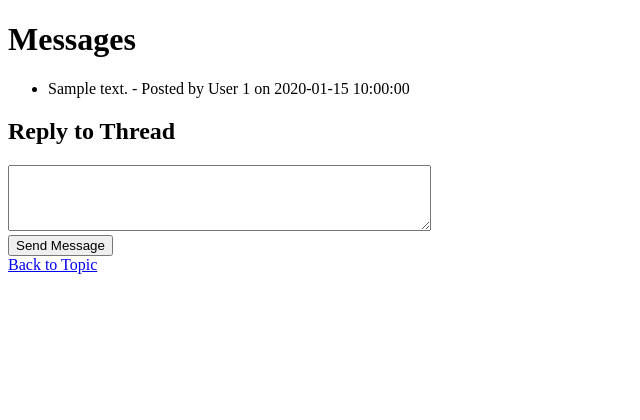
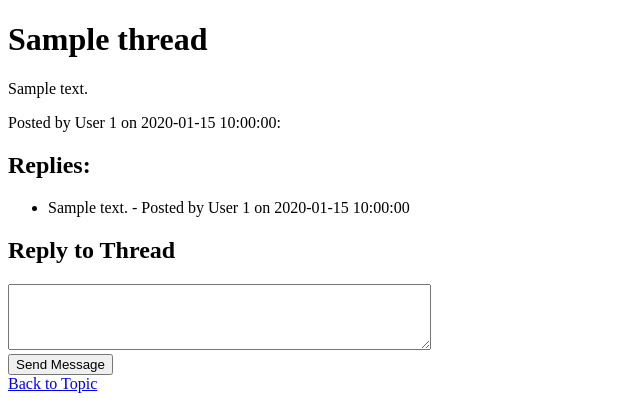
Before and after one commit to Karri6/db-and-web-dev, a Flask app: page /thread/1 in a window 1280 px wide. Shown: the top 420 px of the page, without its empty margins (0-640 px from the left). Run offline with Flask 3, Linux system fonts and the light colour scheme; tables that the repository leaves empty hold one stand-in row (values such as "Sample post").

Commit message:
Add new topic and general fixes

```diff
--- a/sovellus/app_modules/db_actions.py
+++ b/sovellus/app_modules/db_actions.py
@@ -23,6 +23,10 @@ def get_messages(thread_id):
     return Message.query.filter_by(thread_id=thread_id).all()
 
 
+def get_thread(thread_id):
+    return Thread.query.filter_by(id=thread_id).first()
+
+
 def add_thread(title, content, topic_id, user_id):
     new_thread = Thread(title=title, content=content, topic_id=topic_id, user_id=user_id)
     db.session.add(new_thread)
@@ -38,3 +42,10 @@ def add_message(content, thread_id, user_id):
 def get_topic_id(thread_id):
     thread = Thread.query.filter_by(id=thread_id).first()
     return thread.topic_id
+
+
+def add_topic(title, user_id):
+    new_topic = Topic(title=title, user_id=user_id)
+    db.session.add(new_topic)
+    db.session.commit()
+    return new_topic.id
--- a/sovellus/app_modules/routes.py
+++ b/sovellus/app_modules/routes.py
@@ -48,5 +48,19 @@ def show_thread(thread_id):
         return redirect(url_for('main.show_thread', thread_id=thread_id))
 
     messages = get_messages(thread_id)
+    thread = get_thread(thread_id)
     topic_id = get_topic_id(thread_id)
-    return render_template("thread.html", messages=messages, thread_id=thread_id, topic_id=topic_id)
+    return render_template("thread.html", messages=messages, thread=thread,
+                           thread_id=thread_id, topic_id=topic_id)
+
+
+@main.route("/new_topic", methods=["GET", "POST"])
+def new_topic():
+    return render_template("new_topic.html")
+
+
+@main.route("/post_topic", methods=["GET","POST"])
+def post_topic():
+    title = request.form.get("title")
+    topic_id = add_topic(title, 1)
+    return redirect(url_for('main.new_thread', topic_id=topic_id))
--- a/sovellus/app_modules/templates/index.html
+++ b/sovellus/app_modules/templates/index.html
@@ -2,14 +2,16 @@
 <html lang="en">
 <head>
     <meta charset="UTF-8">
-    <title>Topics</title>
+    <title>Homepage</title>
 </head>
 <body>
     <h1>Topics</h1>
     <ul>
     {% for topic in topics %}
-        <li><a href="{{ url_for('main.show_topic', topic_id=topic.id) }}">View Topic</a></li>
+        <li><a href="{{ url_for('main.show_topic', topic_id=topic.id) }}">{{ topic.title }}</a></li>
     {% endfor %}
     </ul>
+
+    <a href="{{ url_for('main.new_topic') }}">Create New Topic</a>
 </body>
 </html>
--- a/sovellus/app_modules/templates/thread.html
+++ b/sovellus/app_modules/templates/thread.html
@@ -2,10 +2,15 @@
 <html lang="en">
 <head>
     <meta charset="UTF-8">
-    <title>Thread</title>
 </head>
 <body>
-    <h1>Messages</h1>
+    <h1>{{ thread.title }}</h1>
+    <div>
+        <p>{{ thread.content }}</p>
+        <p>Posted by User {{ thread.user_id }} on {{ thread.created_at }}:</p>
+    </div>
+
+    <h2>Replies:</h2>
     <ul>
     {% for message in messages %}
         <li>
--- a/sovellus/app_modules/templates/topic.html
+++ b/sovellus/app_modules/templates/topic.html
@@ -12,5 +12,7 @@
     {% endfor %}
     </ul>
     <a href="{{ url_for('main.new_thread', topic_id=topic_id) }}">Create New Thread</a>
+    <a href="{{ url_for('main.index') }}">Back to Home</a>
+
 </body>
 </html>
```
Also changed, not shown: sovellus/app_modules/templates/new_topic.html (added, +16 -0 lines).
